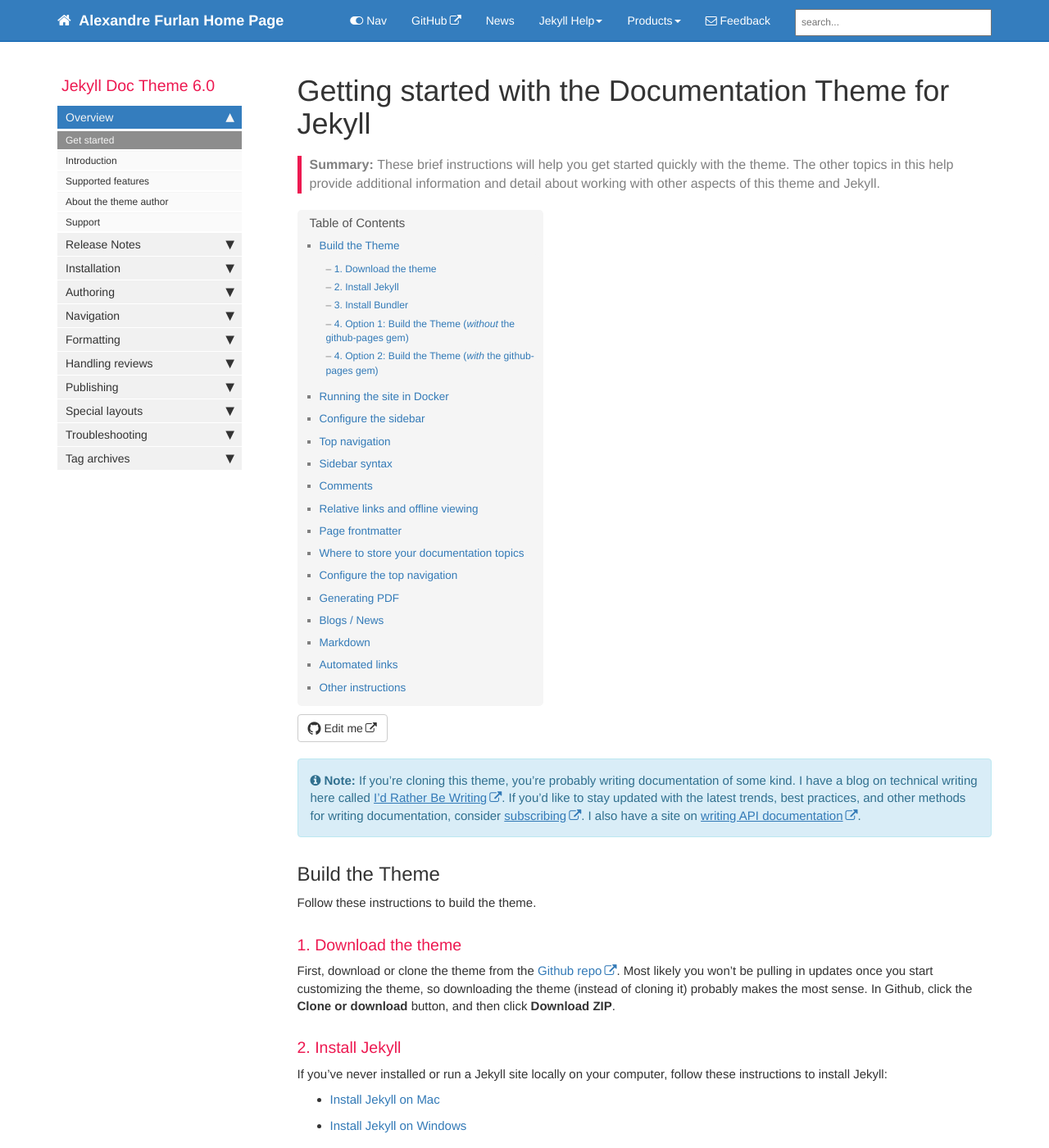
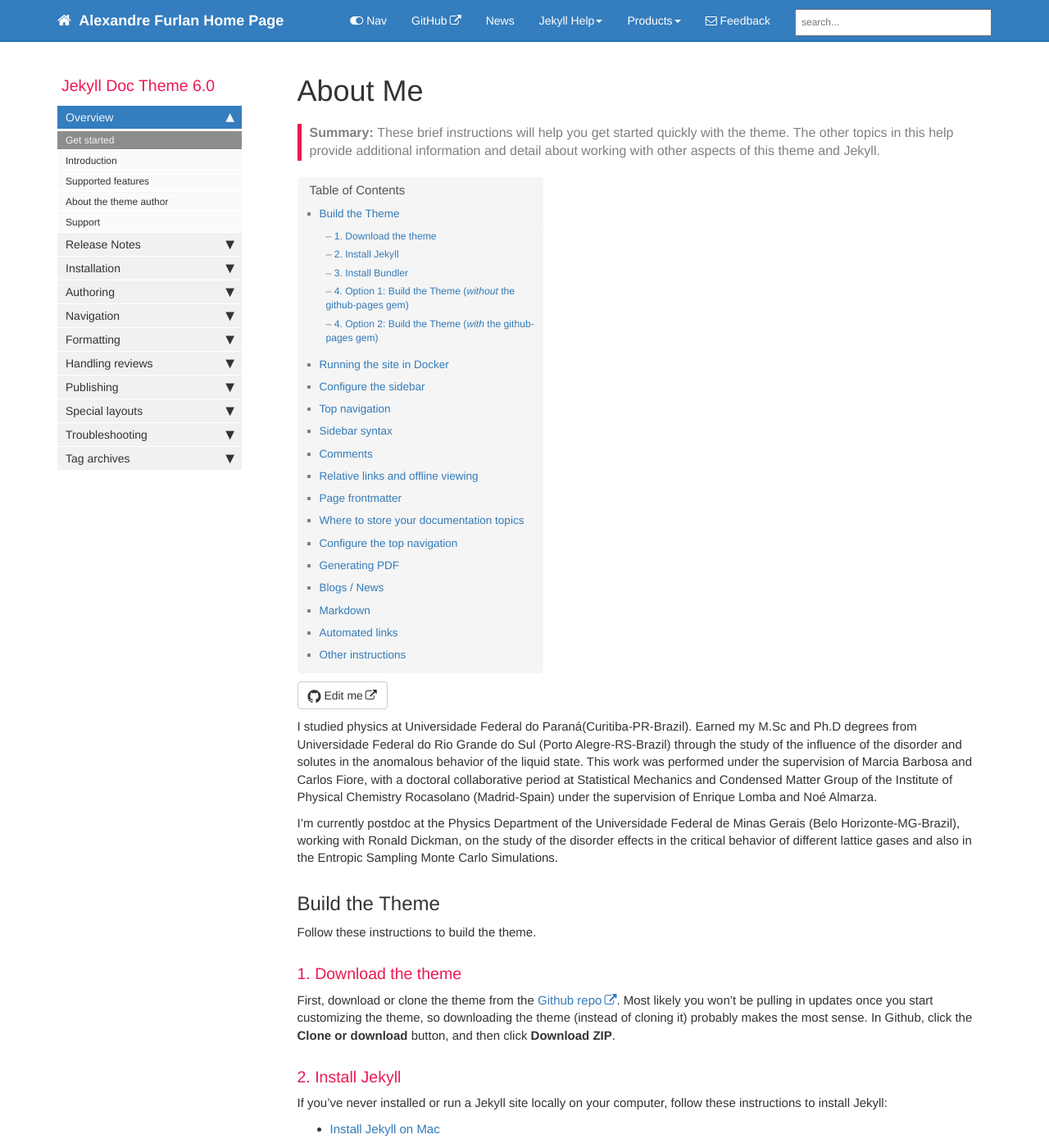
Before and after one commit to apfurlan/apfurlan.github.io, a Jekyll site: the page built from index.md, in a window 1280 px wide and 1400 px high. Shown: the whole window at 82% size. Built offline with Jekyll 4.4.1, drawn with Linux system fonts in a browser that asks for light colours; comment, search, counter and statistics services are not loaded.

Commit message:
load theme

```diff
--- a/index.md
+++ b/index.md
@@ -1,5 +1,5 @@
 ---
-title: "Getting started with the Documentation Theme for Jekyll"
+title: "About Me"
 keywords: sample homepage
 tags: [getting_started]
 sidebar: mydoc_sidebar
@@ -7,7 +7,11 @@
 summary: These brief instructions will help you get started quickly with the theme. The other topics in this help provide additional information and detail about working with other aspects of this theme and Jekyll.
 ---
 
-{% include note.html content="If you're cloning this theme, you're probably writing documentation of some kind. I have a blog on technical writing here called <a alt='technical writing blog' href='http://idratherbewriting.com'>I'd Rather Be Writing</a>. If you'd like to stay updated with the latest trends, best practices, and other methods for writing documentation, consider <a href='https://tinyletter.com/tomjoht'>subscribing</a>. I also have a site on <a href='http://idratherbewriting.com/learnapidoc'>writing API documentation</a>." %}
+<!--- {% include note.html content="If you're cloning this theme, you're probably writing documentation of some kind. I have a blog on technical writing here called <a alt='technical writing blog' href='http://idratherbewriting.com'>I'd Rather Be Writing</a>. If you'd like to stay updated with the latest trends, best practices, and other methods for writing documentation, consider <a href='https://tinyletter.com/tomjoht'>subscribing</a>. I also have a site on <a href='http://idratherbewriting.com/learnapidoc'>writing API documentation</a>." %} -->
+
+I studied physics at Universidade Federal do Paraná(Curitiba-PR-Brazil). Earned my M.Sc and Ph.D degrees from Universidade Federal do Rio Grande do Sul (Porto Alegre-RS-Brazil) through the study of the influence of the disorder and solutes in the anomalous behavior of the liquid state. This work was performed under the supervision of Marcia Barbosa and Carlos Fiore, with a doctoral collaborative period at Statistical Mechanics and Condensed Matter Group of the Institute of Physical Chemistry Rocasolano (Madrid-Spain) under the supervision of Enrique Lomba and Noé Almarza.
+
+I'm currently postdoc at the Physics Department of the Universidade Federal de Minas Gerais (Belo Horizonte-MG-Brazil), working with Ronald Dickman, on the study of the disorder effects in the critical behavior of different lattice gases and also in the Entropic Sampling Monte Carlo Simulations.
 
 ## Build the Theme
 
```
